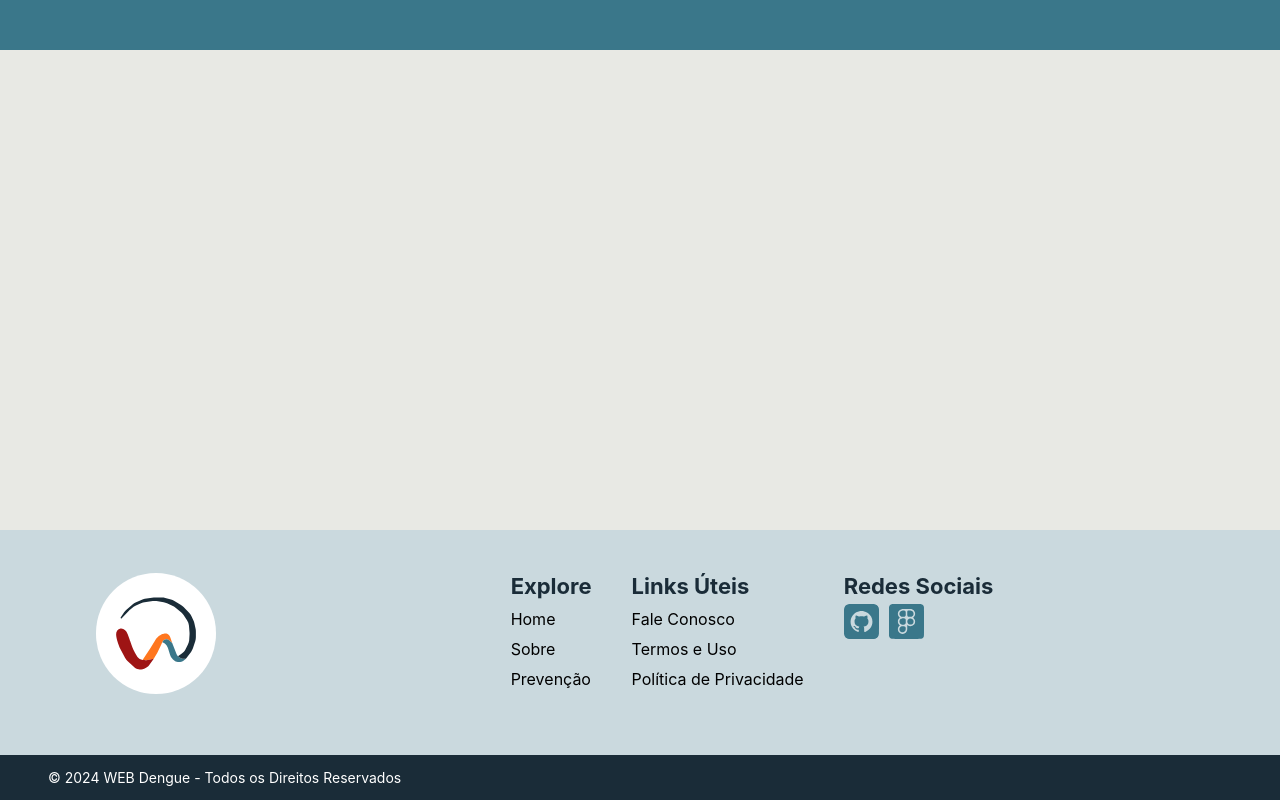
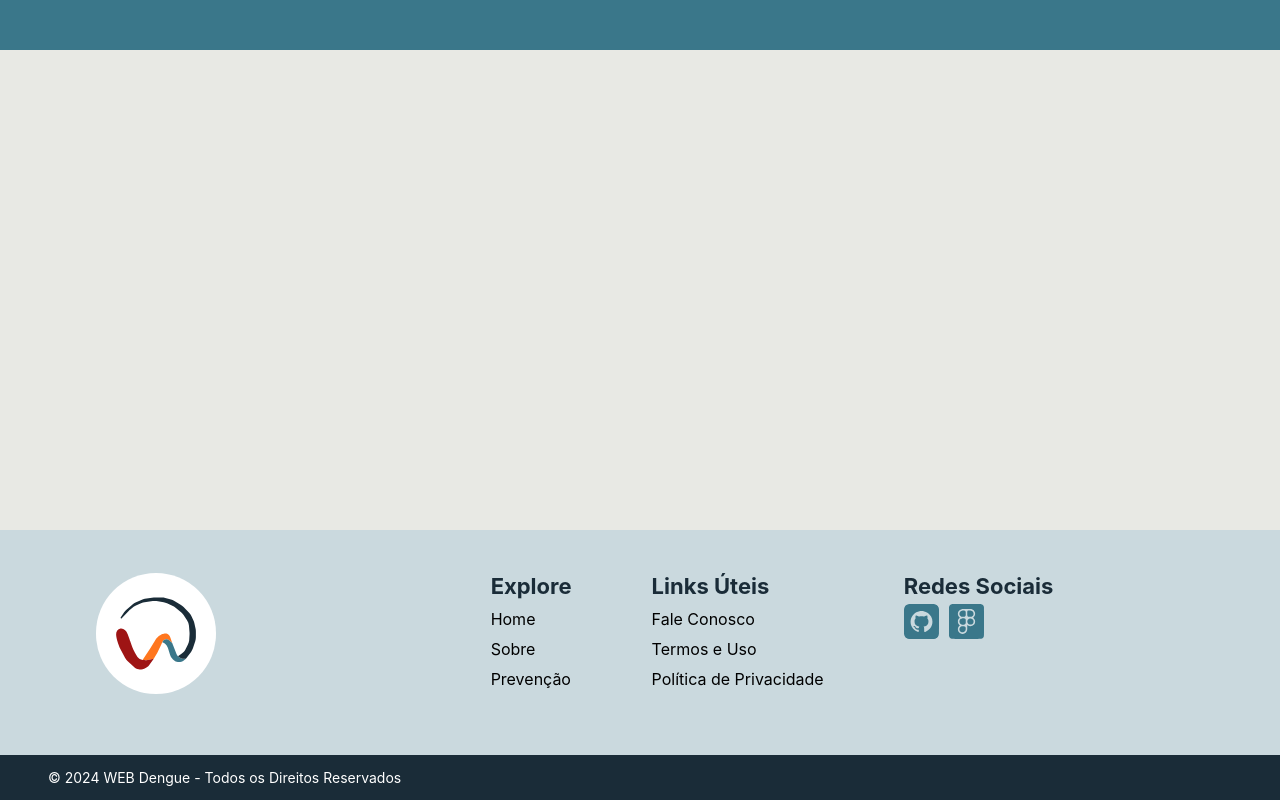
Before and after one commit to vctrwesley/web-dengue, an Angular app: page /usuario/page-home in a window 1280 px wide. Shown: the part 630-1430 px from the top of the page. Built offline with nearby package versions, Linux system fonts and the light colour scheme.

Commit message:
update gap

```diff
--- a/src/app/template/footer/footer.component.css
+++ b/src/app/template/footer/footer.component.css
@@ -43,13 +43,12 @@
     display: flex;
     flex-direction: row;
     margin: 0 auto;
+    gap: 80px;
   }
 
   .footer-links {
     display: flex;
     flex-direction: column;
-    margin-right: 3rem;
-    margin-right: 40px;
     margin-top: 0;
   }
 
```
